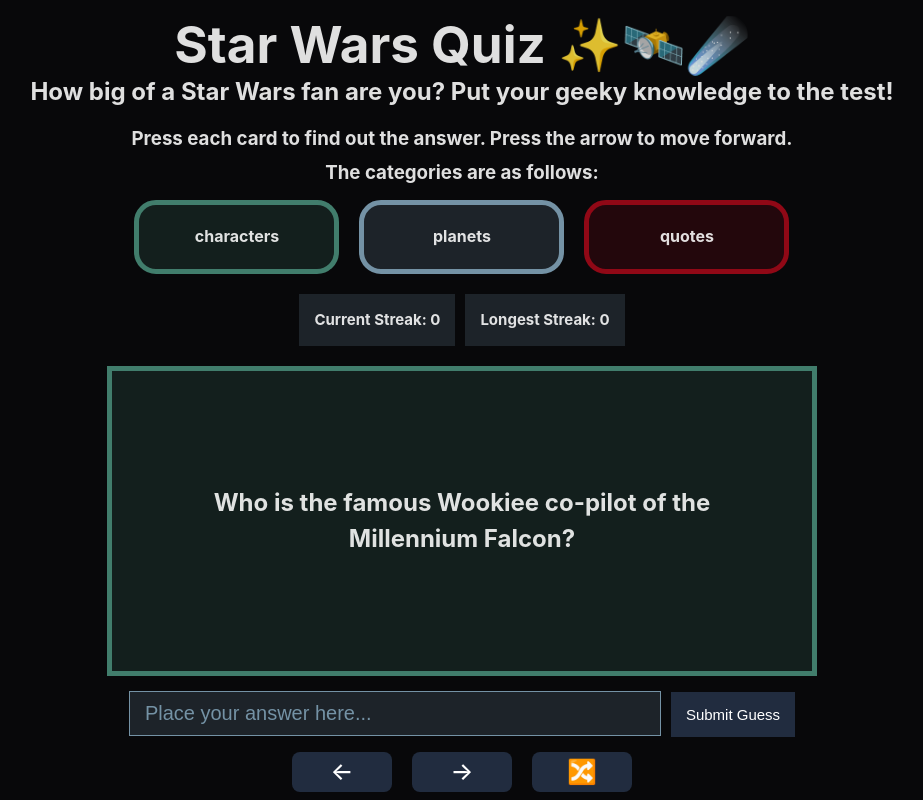
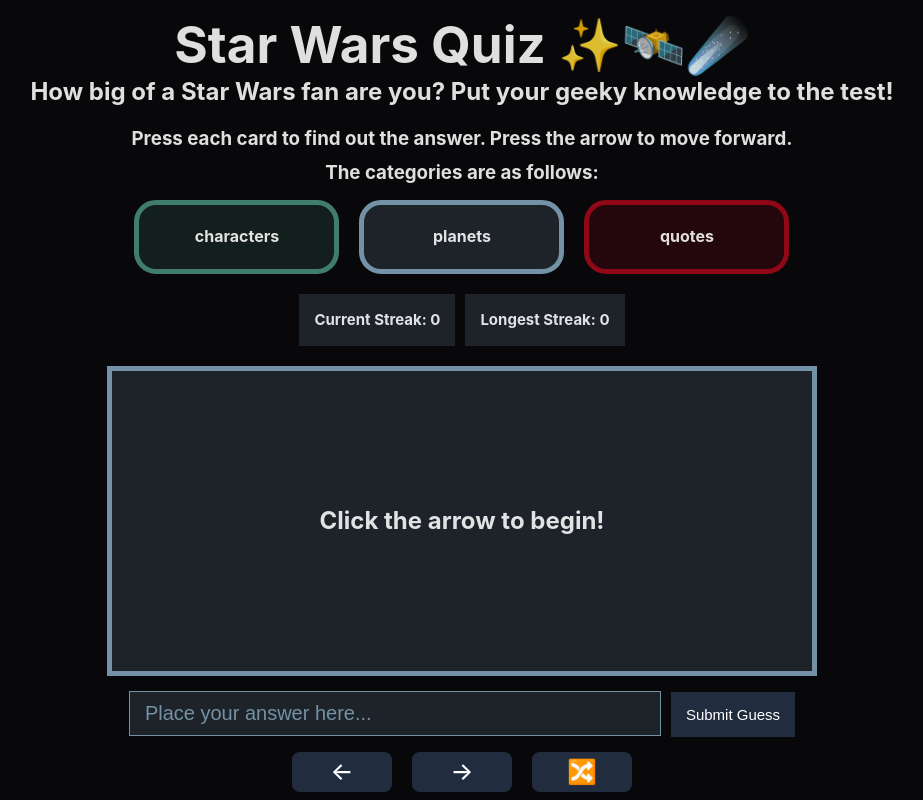
Before and after one commit to lanaramadan/flashcards, a React (Vite) app: page / in a window 1280 px wide. Shown: the whole page, without its empty margins (178-1101 px from the left). Built offline with nearby package versions, Linux system fonts and the light colour scheme.

Commit message:
Moving backwards through the questions

```diff
--- a/src/components/card.jsx
+++ b/src/components/card.jsx
@@ -2,7 +2,7 @@
 import { useState, useEffect } from 'react';
 import questionsJson from "./questions.json"
 
-const Card = (props) => {
+const Card = () => {
     // constants to keep track of the dictionary
     const [questionDictionary, setQuestionDictionary] = useState(questionsJson.questions);
     const [questionIndex, setQuestionIndex] = useState(0);
@@ -17,16 +17,38 @@
     // constant to keep track of whether the guess was correct - alternates between "none" and "correct" and "incorrect"
     const [currentGuessType, setCurrentGuessType] = useState("none");
 
-    const getQuestion = () => {
-        // if the index is too high, reset to 0
-        if (questionIndex >= Object.keys(questionDictionary).length) {
-            setQuestionIndex(0);
-            return ["n/a", "No question available", "No answer available"];
+    // constants to keep track of the current question
+    const [type, setType] = useState('planets');
+    const [question, setQuestion] = useState('Click the arrow to begin!');
+    const [answer, setAnswer] = useState('Click the arrow to begin!');
+    const [guess, setGuess] = useState("");
 
+    // switches the current side when card is clicked
+    const switchSide = () => {setCurrentSide(currentSide === "question" ? "answer" : "question")};
+
+    // updates guess with what's in the text box
+    const handleGuess = (e) => {setGuess(e.target.value)};
+    const checkGuess = (answer) => {
+        // checks whther the entered guess is correct
+        if (guess.toLowerCase() === answer.toLowerCase()) {
+            setCurrentGuessType("correct")
+            setStreak(streak + 1)
         }
+        else {
+            setCurrentGuessType("incorrect")
+            if (streak > longestStreak) {
+                setLongestStreak(streak)
+            }
+            setStreak(0)
+        }
+    };
 
-        // returning the next item from the dictionary
-        let randomQuestionInfo = questionDictionary[questionIndex];
+    const subCount = () => setQuestionIndex(questionIndex - 1);
+    const addCount = () => setQuestionIndex(questionIndex + 1);
+
+    const getQuestion = (currentIndex) => {
+        // returns question info based on the current index
+        let randomQuestionInfo = questionDictionary[Math.abs(currentIndex % Object.keys(questionDictionary).length)];
         return [randomQuestionInfo.type, randomQuestionInfo.question, randomQuestionInfo.answer]
     };
 
@@ -42,18 +64,14 @@
         // updating the dictionary and resetting the index
         setQuestionDictionary(newQuestionDictionary)
         setQuestionIndex(0)
-        newQuestion()
+        updateQuestion()
 
         return newQuestionDictionary
     }
 
-    const previousQuestion = () => {
-
-    };
-
-    const newQuestion = () => {
+    const updateQuestion = () => {
         // updating the constants that track the current question
-        const [raw_type, raw_question, raw_answer] = getQuestion();
+        const [raw_type, raw_question, raw_answer] = getQuestion(questionIndex);
         setType(raw_type);
         setQuestion(raw_question);
         setAnswer(raw_answer);
@@ -62,34 +80,8 @@
         setCurrentSide("question")
         setCurrentGuessType("none")
         setGuess('')
-        setQuestionIndex(questionIndex + 1)
     };
 
-    // constants to keep track of the current question
-    const [raw_type, raw_question, raw_answer] = getQuestion();
-    const [type, setType] = useState(raw_type);
-    const [question, setQuestion] = useState(raw_question);
-    const [answer, setAnswer] = useState(raw_answer);
-    const [guess, setGuess] = useState("");
-
-    // switches the current side when card is clicked
-    const switchSide = () => {setCurrentSide(currentSide === "question" ? "answer" : "question")};
-
-    // updates guess with what's in the textbox
-    const handleGuess = (e) => {setGuess(e.target.value)};
-    const checkGuess = (answer) => {
-        if (guess.toLowerCase() === answer.toLowerCase()) {
-            setCurrentGuessType("correct")
-            setStreak(streak + 1)
-        }
-        else {
-            setCurrentGuessType("incorrect")
-            if (streak > longestStreak) {
-                setLongestStreak(streak)
-            }
-            setStreak(0)
-        }
-    };
 
     return (
         <div>
@@ -121,8 +113,18 @@
                 </div>
 
                 <div className="arrow">
-                    <button onClick={previousQuestion}>←</button>
-                    <button onClick={newQuestion}>→</button>
+                    <button onClick={() => {
+                        subCount();
+                        updateQuestion();
+                    }}>←</button>
+
+                    <button onClick={() => {
+                        addCount();
+                        updateQuestion();
+                    }}>→</button>
+
+
+                    {/*<button onClick={nextQuestion}>→</button>*/}
                     <button onClick={shuffleQuestions}>🔀</button>
                 </div>
             </div>
```
Also changed, not shown: src/components/questions.json (indentation only).
